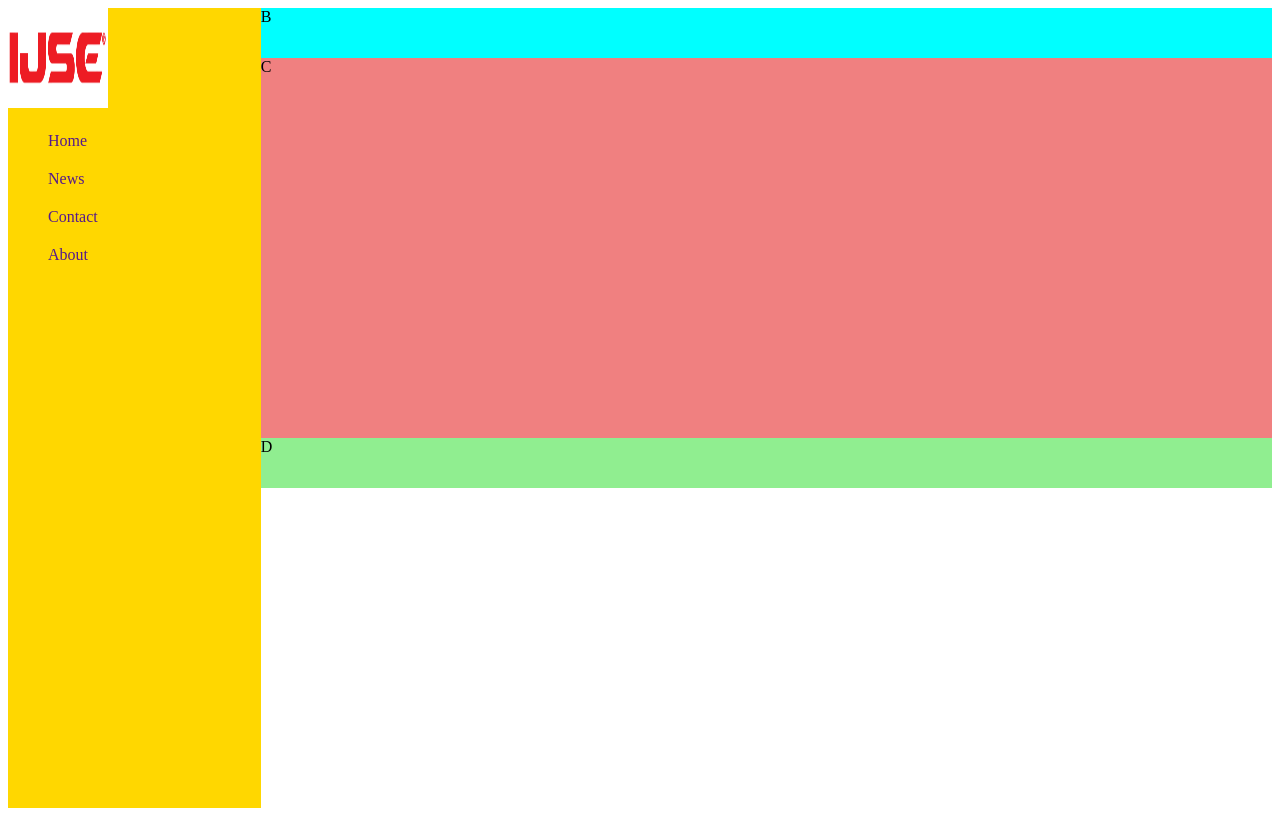
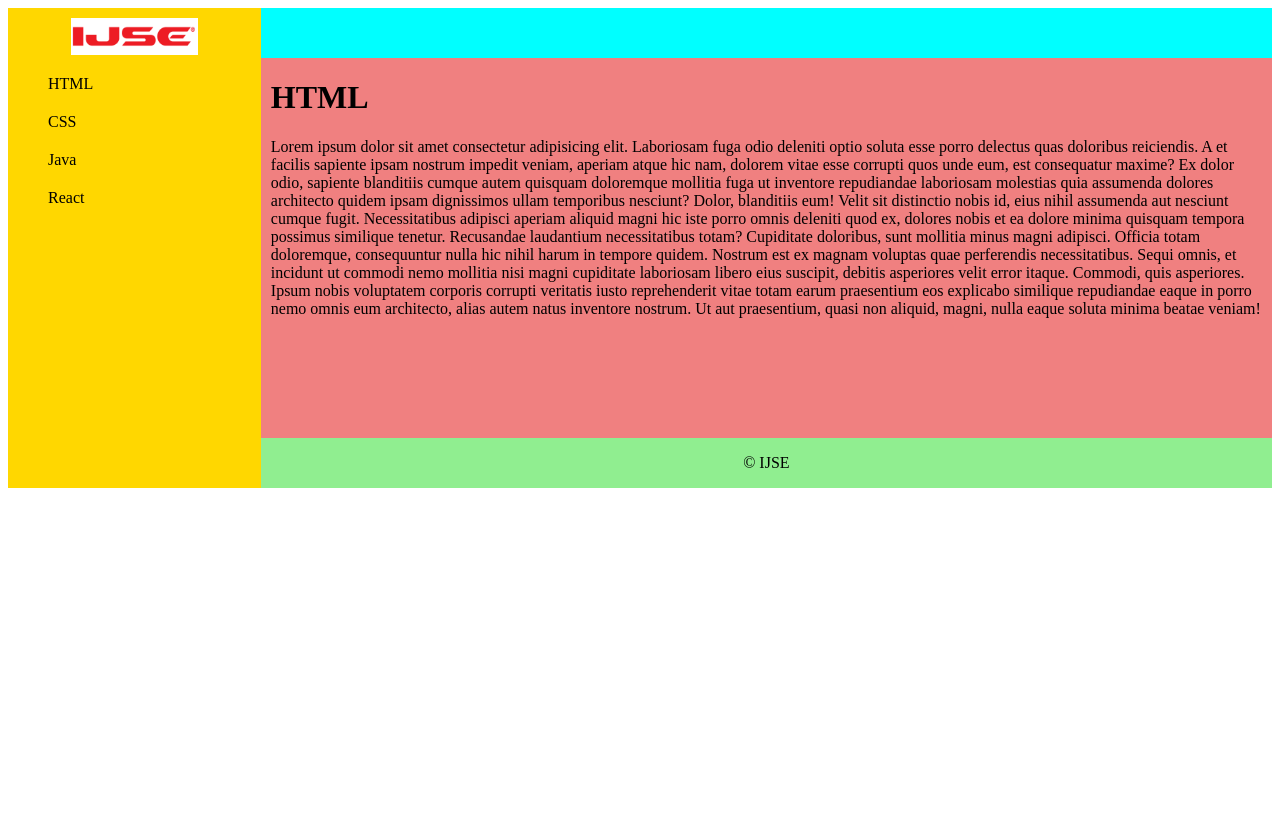
Before and after one commit to Direct-Entry-7/html-test-project, a plain HTML site: page index.html in a window 1280 px wide. Drawn offline with Linux system fonts and the light colour scheme.

Commit message:
Image centered

```diff
--- a/index.css
+++ b/index.css
@@ -1,6 +1,6 @@
 .container1 {
   display: grid;
-  grid-template-rows: 100vh;
+  grid-template-rows: 100%;
   grid-template-columns: 20% 80%;
 }
 
@@ -21,15 +21,22 @@
 
 .main-container {
   background-color: lightcoral;
+  padding-left: 10px;
+  padding-right: 10px;
 }
 
 .footer {
   background-color: lightgreen;
+  text-align: center;
 }
 
 img {
-  width: 100px;
-  height: 100px;
+  width: 50%;
+  height: 50%;
+  margin-top: 10px;
+  margin-left: auto;
+  margin-right: auto;
+  display: block;
 }
 
 ul {
@@ -39,6 +46,12 @@ ul {
 li {
   margin-top: 20px;
 }
+
 a {
+  color: black;
   text-decoration: none;
 }
+
+a:hover {
+  color: red;
+}
--- a/index.html
+++ b/index.html
@@ -10,18 +10,57 @@
   <body>
     <div class="container1">
       <div class="sidebar">
-        <img src="/resources/ijse.png" alt="" />
+        <div>
+          <img src="/resources/ijse.png" alt="" />
+        </div>
+
         <ul>
-          <li><a href="">Home</a></li>
-          <li><a href="">News</a></li>
-          <li><a href="">Contact</a></li>
-          <li><a href="">About</a></li>
+          <li><a href="">HTML</a></li>
+          <li><a href="">CSS</a></li>
+          <li><a href="">Java</a></li>
+          <li><a href="">React</a></li>
         </ul>
       </div>
       <div class="container2">
-        <div class="header">B</div>
-        <div class="main-container">C</div>
-        <div class="footer">D</div>
+        <div class="header">
+          <!-- <ul>
+            <li><a href="">HTML</a></li>
+            <li><a href="">CSS</a></li>
+            <li><a href="">Java</a></li>
+            <li><a href="">React</a></li>
+          </ul> -->
+        </div>
+        <div class="main-container">
+          <h1>HTML</h1>
+          <p>
+            Lorem ipsum dolor sit amet consectetur adipisicing elit. Laboriosam
+            fuga odio deleniti optio soluta esse porro delectus quas doloribus
+            reiciendis. A et facilis sapiente ipsam nostrum impedit veniam,
+            aperiam atque hic nam, dolorem vitae esse corrupti quos unde eum,
+            est consequatur maxime? Ex dolor odio, sapiente blanditiis cumque
+            autem quisquam doloremque mollitia fuga ut inventore repudiandae
+            laboriosam molestias quia assumenda dolores architecto quidem ipsam
+            dignissimos ullam temporibus nesciunt? Dolor, blanditiis eum! Velit
+            sit distinctio nobis id, eius nihil assumenda aut nesciunt cumque
+            fugit. Necessitatibus adipisci aperiam aliquid magni hic iste porro
+            omnis deleniti quod ex, dolores nobis et ea dolore minima quisquam
+            tempora possimus similique tenetur. Recusandae laudantium
+            necessitatibus totam? Cupiditate doloribus, sunt mollitia minus
+            magni adipisci. Officia totam doloremque, consequuntur nulla hic
+            nihil harum in tempore quidem. Nostrum est ex magnam voluptas quae
+            perferendis necessitatibus. Sequi omnis, et incidunt ut commodi nemo
+            mollitia nisi magni cupiditate laboriosam libero eius suscipit,
+            debitis asperiores velit error itaque. Commodi, quis asperiores.
+            Ipsum nobis voluptatem corporis corrupti veritatis iusto
+            reprehenderit vitae totam earum praesentium eos explicabo similique
+            repudiandae eaque in porro nemo omnis eum architecto, alias autem
+            natus inventore nostrum. Ut aut praesentium, quasi non aliquid,
+            magni, nulla eaque soluta minima beatae veniam!
+          </p>
+        </div>
+        <div class="footer">
+          <p>&copy; IJSE</p>
+        </div>
       </div>
     </div>
   </body>
```
